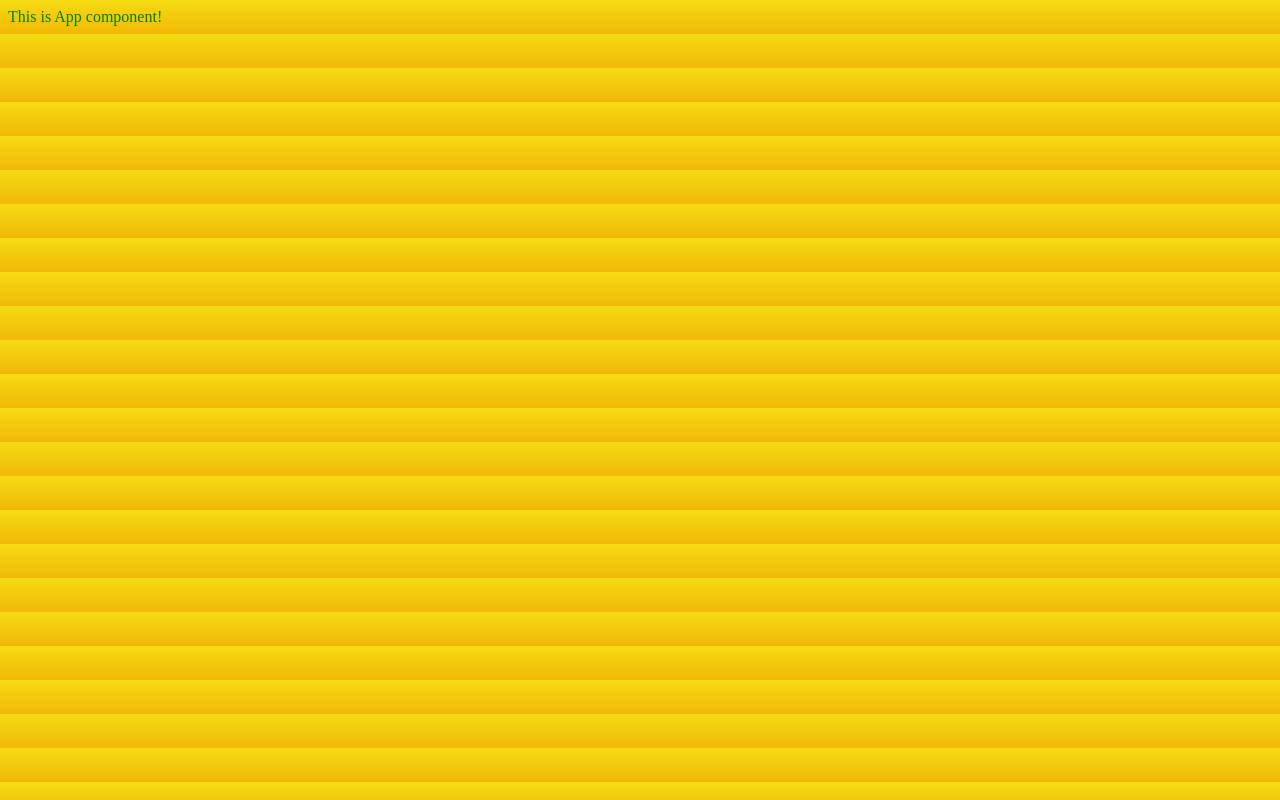
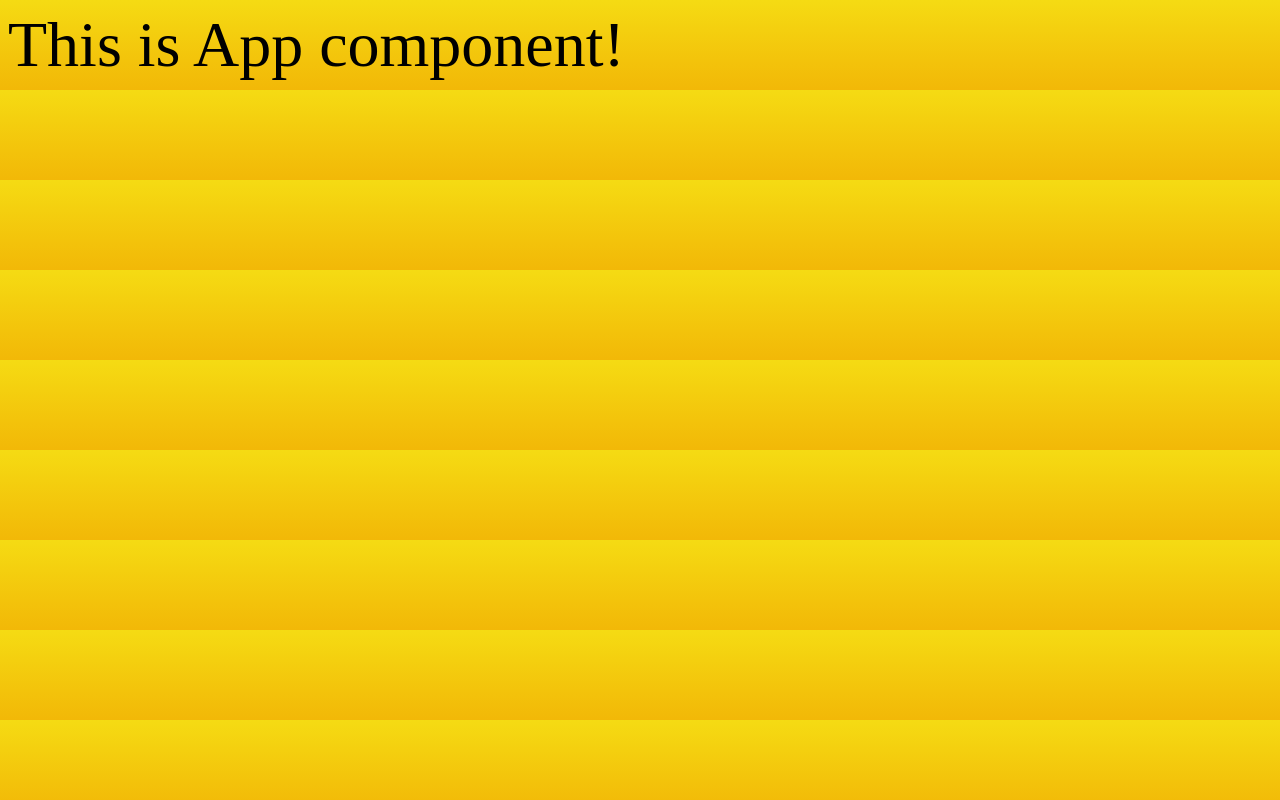
Before and after one commit to JulsDev/ReactProEdition, a React app: page / in a window 1280 px wide. Built offline with nearby package versions, Linux system fonts and the light colour scheme.

Commit message:
added dependencies for typescript and eslint

```diff
--- a/src/App.js
+++ b/src/App.tsx
@@ -1,12 +1,11 @@
 import React from 'react';
 import cn from 'classnames';
 
-import './custom.css';
-import s from './App.modules.scss';
+import s from './App.module.scss';
 
 const App = () => {
   return (
-    <div className={cn(s.header + ' color')}>
+    <div className={cn(s.header)}>
       This is App component!
     </div>
   )
--- a/src/custom.css
+++ /dev/null
@@ -1,3 +0,0 @@
-.color {
-  color: green;
-}
--- a/src/index.js
+++ b/src/index.ts
@@ -4,4 +4,4 @@ import App from './App';
 
 import './index.css';
 
-ReactDOM.render(<App/>, document.getElementById('root'));
+ReactDOM.render(React.createElement(App), document.getElementById('root'));
--- a/webpack.config.js
+++ b/webpack.config.js
@@ -11,7 +11,7 @@ module.exports = {
     extensions: ['.js', '.jsx', '.ts', '.tsx', '.json']
   },
 
-  entry: path.resolve(__dirname, 'src/index.js'),
+  entry: path.resolve(__dirname, 'src/index.ts'),
   output: {
     path: path.resolve(__dirname, 'dist'),
     filename: 'main.js'
@@ -25,16 +25,21 @@ module.exports = {
         use: ['ts-loader'],
       },
       {
-        test: /\.(s*)css$/,
+        test: /\.css$/,
+        use: ['style-loader', 'css-loader']
+      },
+      {
+        test: /\.scss$/,
         use: [
           'style-loader',
+          'css-modules-typescript-loader?module',
           {
             loader: 'css-loader',
             options: {
               modules: {
                 mode: 'local',
                 localIdentName: '[name]__[local]__[hash:base64:5]',
-                auto: /\.modules\.\w+$/i,
+                auto: /\.module\.\w+$/i,
               },
             },
           },
```
Also changed, not shown: package.json (+20 -0 lines), src/App.module.scss (renamed from src/App.modules.scss), 2 other files (tests, documents, lock files or other folders).
